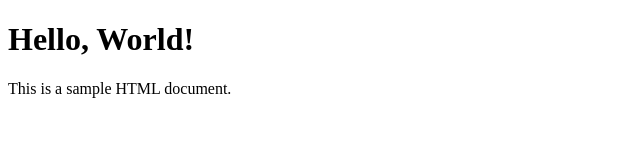
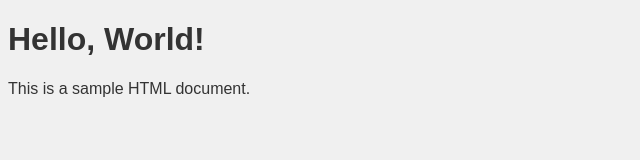
Before and after one commit to Srinumani/Git-Essentials, a plain HTML site: page index.html in a window 1280 px wide. Shown: the whole page, without its empty margins (0-640 px from the left). Drawn offline with Linux system fonts and the light colour scheme.

Commit message:
background styles added

```diff
--- a/index.html
+++ b/index.html
@@ -5,7 +5,7 @@
     <meta name="viewport" content="width=device-width, initial-scale=1.0">
     <title>Document</title>
 </head>
-<body>
+<body style="background-color: #f0f0f0; color: #333333; font-family: Arial, sans-serif;">
     <h1>Hello, World!</h1>
     <p>This is a sample HTML document.</p>
 </body>
```
